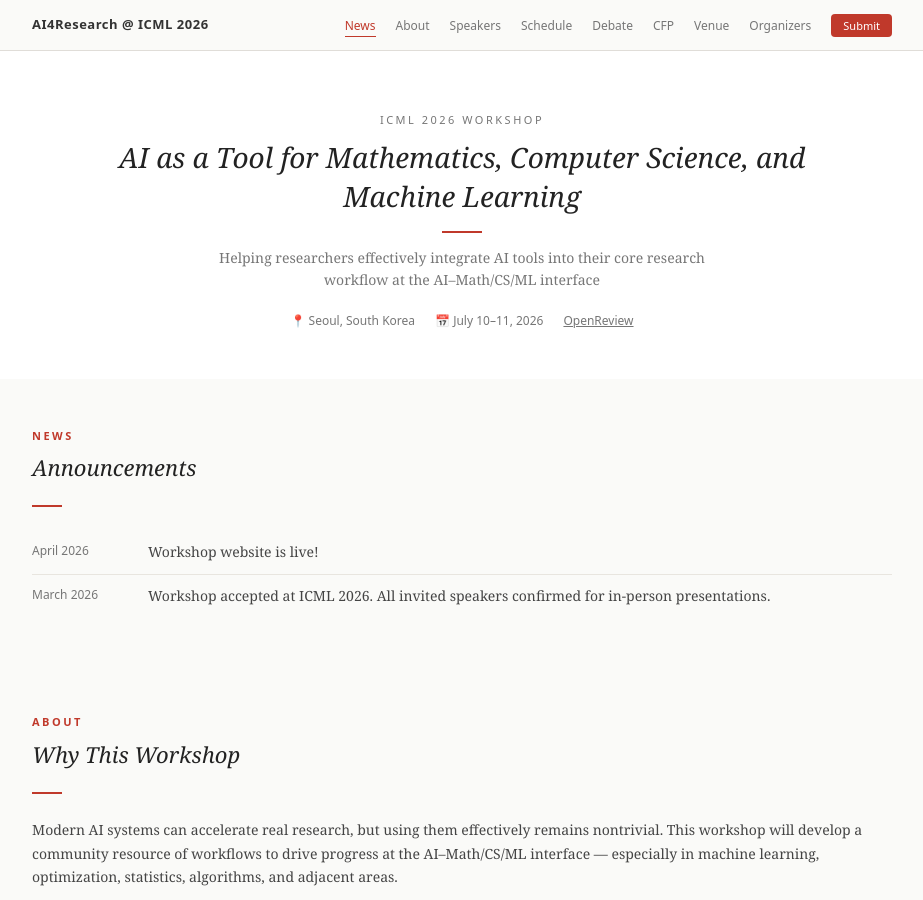
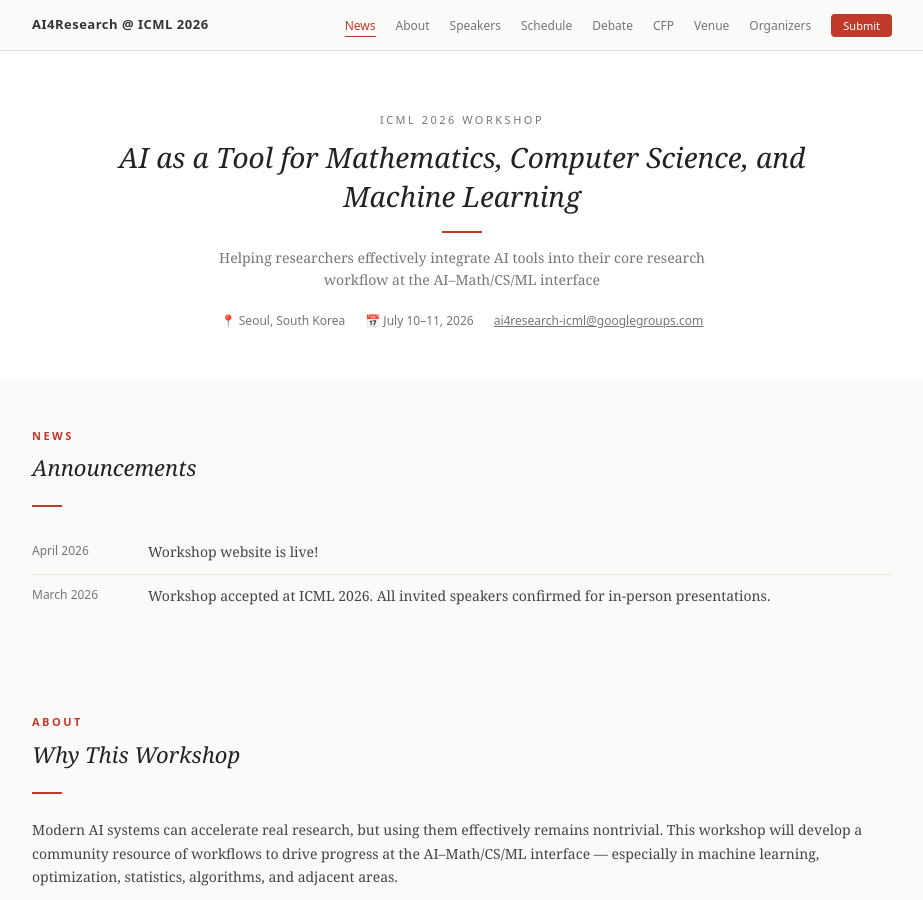
Before and after one commit to ai4research-icml-workshop/ai4research-icml-workshop.github.io, a Jekyll site: the page built from index.html, in a window 1280 px wide and 900 px high. Shown: the whole window, without its empty margins (178-1101 px from the left). Built offline with Jekyll 4.4.1, drawn with Linux system fonts in a browser that asks for light colours.

Commit message:
feat: add contact email to hero section

```diff
--- a/_includes/hero.html
+++ b/_includes/hero.html
@@ -7,7 +7,7 @@
     <div class="hero-meta">
       <span>📍 Seoul, South Korea</span>
       <span>📅 July 10–11, 2026</span>
-      <span><a href="{{ site.submission_url }}" target="_blank" rel="noopener" style="color: inherit; text-decoration: underline;">OpenReview</a></span>
+      <span><a href="mailto:{{ site.contact_email }}" style="color: inherit; text-decoration: underline;">{{ site.contact_email }}</a></span>
     </div>
   </div>
 </header>
```
